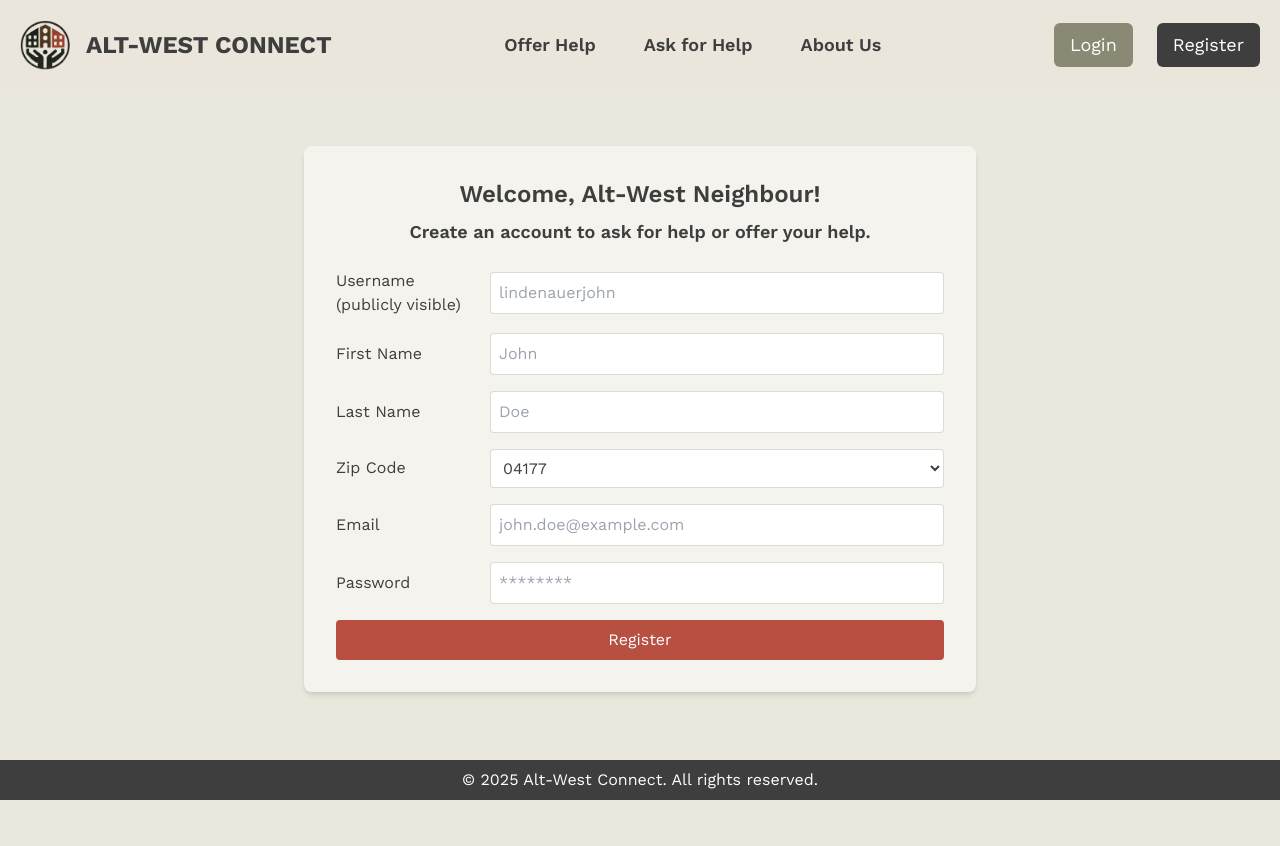
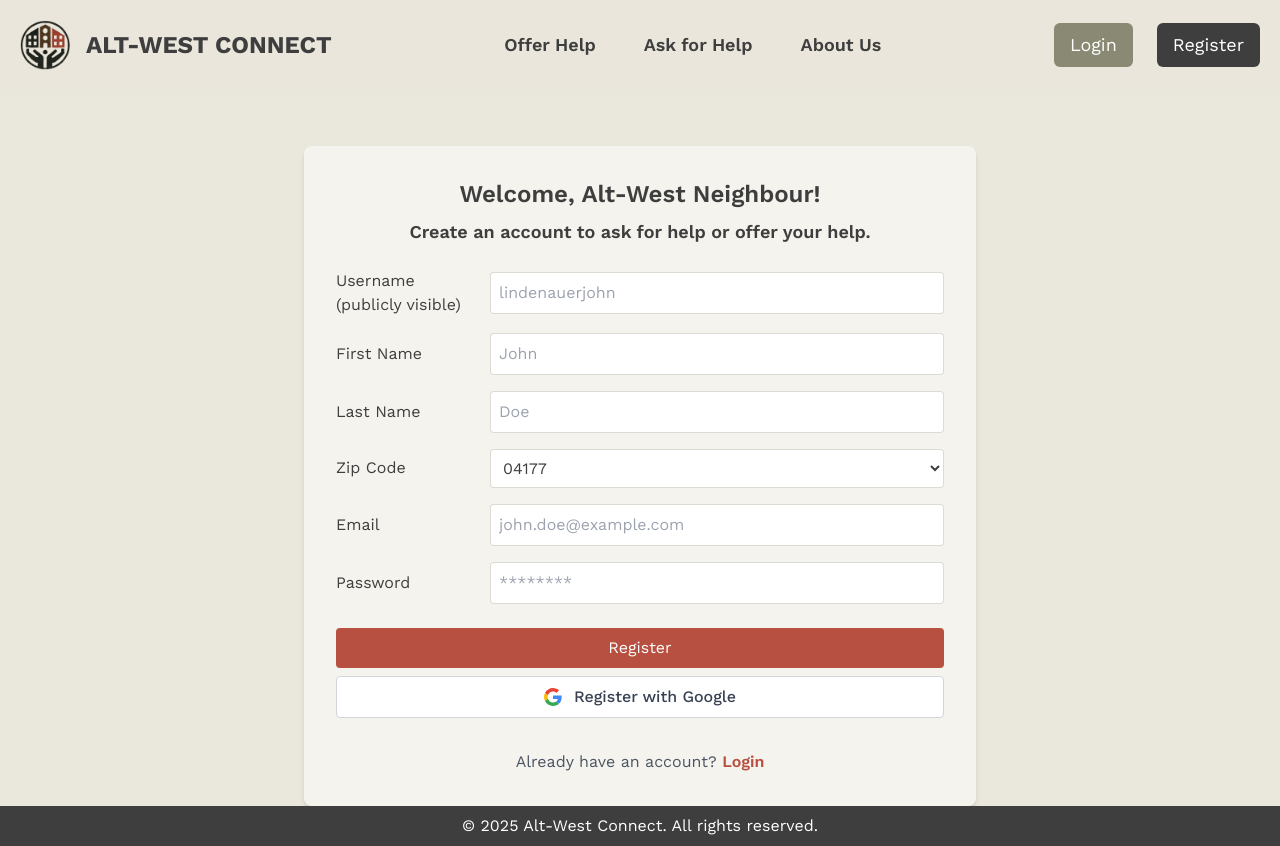
Before and after one commit to diecatiamonteiro/neighbourhood-helper-fullstack-mern, a React (Vite) app in the folder client/: page /register in a window 1280 px wide. Before the commit the page ends 800 px from the top, so only its background shows below. Built offline with nearby package versions, Linux system fonts and the light colour scheme; no server answers; a web font is replaced by a local one.

Commit message:
Added Google login functionality and link to login/register if user is (not) registered

```diff
--- a/client/package.json
+++ b/client/package.json
@@ -10,6 +10,7 @@
     "preview": "vite preview"
   },
   "dependencies": {
+    "@react-oauth/google": "^0.12.1",
     "axios": "^1.7.9",
     "date-fns": "^4.1.0",
     "react": "^19.0.0",
--- a/client/src/api/usersApi.js
+++ b/client/src/api/usersApi.js
@@ -41,6 +41,28 @@ export const loginUser = async (usersDispatch, loginFormData) => {
       payload: "Invalid email or password.",
     }); // Provide a consistent user-friendly message regardless of the error type
     throw error; // Need to throw error to stop the function and show error message
+  } finally {
+    usersDispatch({ type: "SET_LOADING_USERS", payload: false });
+  }
+};
+
+// Login with Google
+export const loginWithGoogle = async (usersDispatch, accessToken) => {
+  usersDispatch({ type: "SET_LOADING_USERS", payload: true });
+  try {
+    const response = await axios.post("/users/login/google", { accessToken });
+
+    usersDispatch({
+      type: "LOGIN_USER",
+      payload: { user: response.data.data },
+    });
+    return response.data;
+  } catch (error) {
+    usersDispatch({
+      type: "SET_ERROR_USERS",
+      payload: error.response?.data?.message || "Failed to login with Google.",
+    });
+    throw error;
   } finally {
     usersDispatch({ type: "SET_LOADING_USERS", payload: false });
   }
--- /dev/null
+++ b/client/src/components/GoogleIcon.jsx
@@ -0,0 +1,13 @@
+import React from 'react';
+
+export default function GoogleIcon() {
+  return (
+    <svg width="18" height="18" xmlns="http://www.w3.org/2000/svg" viewBox="0 0 48 48">
+      <path fill="#EA4335" d="M24 9.5c3.54 0 6.71 1.22 9.21 3.6l6.85-6.85C35.9 2.38 30.47 0 24 0 14.62 0 6.51 5.38 2.56 13.22l7.98 6.19C12.43 13.72 17.74 9.5 24 9.5z"/>
+      <path fill="#4285F4" d="M46.98 24.55c0-1.57-.15-3.09-.38-4.55H24v9.02h12.94c-.58 2.96-2.26 5.48-4.78 7.18l7.73 6c4.51-4.18 7.09-10.36 7.09-17.65z"/>
+      <path fill="#FBBC05" d="M10.53 28.59c-.48-1.45-.76-2.99-.76-4.59s.27-3.14.76-4.59l-7.98-6.19C.92 16.46 0 20.12 0 24c0 3.88.92 7.54 2.56 10.78l7.97-6.19z"/>
+      <path fill="#34A853" d="M24 48c6.48 0 11.93-2.13 15.89-5.81l-7.73-6c-2.15 1.45-4.92 2.3-8.16 2.3-6.26 0-11.57-4.22-13.47-9.91l-7.98 6.19C6.51 42.62 14.62 48 24 48z"/>
+      <path fill="none" d="M0 0h48v48H0z"/>
+    </svg>
+  );
+}
--- a/client/src/components/LoginForm.jsx
+++ b/client/src/components/LoginForm.jsx
@@ -1,7 +1,9 @@
 import React, { useContext, useState } from "react";
 import { DataContext } from "../contexts/Context";
-import { loginUser } from "../api/usersApi";
-import { useNavigate } from "react-router-dom";
+import { loginUser, loginWithGoogle } from "../api/usersApi";
+import { useNavigate, Link } from "react-router-dom";
+import { useGoogleLogin } from "@react-oauth/google";
+import GoogleIcon from "../components/GoogleIcon";
 
 export default function LoginForm() {
   const navigate = useNavigate();
@@ -30,9 +32,29 @@ export default function LoginForm() {
     const result = await loginUser(usersDispatch, formData);
 
     if (result) {
-      navigate("/")
+      navigate("/");
     }
   };
+
+  const handleLoginWithGoogle = useGoogleLogin({
+    onSuccess: async (tokenResponse) => {
+      setShowMessages(true);
+      const result = await loginWithGoogle(
+        usersDispatch,
+        tokenResponse.access_token
+      );
+      if (result) {
+        navigate("/");
+      }
+    },
+    onError: (error) => {
+      setShowMessages(true);
+      usersDispatch({
+        type: "SET_ERROR_USERS",
+        payload: "Failed to connect with Google. Please try again.",
+      });
+    },
+  });
 
   return (
     <form
@@ -96,14 +118,35 @@ export default function LoginForm() {
           </div>
         )}
 
-        {/* Login Button */}
+        {/* Login Buttons */}
+        <div className="flex flex-wrap gap-2 mt-2">
           <button
             type="submit"
             disabled={isLoading}
-          className="w-full bg-brick text-white mt-0 py-2 px-4 rounded hover:bg-brickHover transition-colors duration-200 disabled:opacity-50 disabled:cursor-not-allowed"
+            className="w-full bg-brick text-white py-2 px-4 rounded hover:bg-brickHover transition-colors duration-200 disabled:opacity-50 disabled:cursor-not-allowed"
           >
             {isLoading ? "Logging in..." : "Login"}
           </button>
+          <button
+            type="button"
+            onClick={handleLoginWithGoogle}
+            className="w-full bg-white hover:bg-gray-50 text-gray-700 border border-gray-300 py-2 px-4 rounded transition-colors duration-200 flex items-center justify-center gap-3 font-medium"
+          >
+            <GoogleIcon />
+            Login with Google
+          </button>
+        </div>
+
+        {/* Register Link */}
+        <p className="text-center mt-4 text-gray-600">
+          Don't have an account?{" "}
+          <Link
+            to="/register"
+            className="text-brick hover:text-brickHover font-semibold"
+          >
+            Register
+          </Link>
+        </p>
       </div>
     </form>
   );
--- a/client/src/components/RegisterForm.jsx
+++ b/client/src/components/RegisterForm.jsx
@@ -1,7 +1,10 @@
 import React, { useContext, useState } from "react";
 import { DataContext } from "../contexts/Context";
 import { registerUser } from "../api/usersApi";
-import { useNavigate } from "react-router-dom";
+import { useNavigate, Link } from "react-router-dom";
+import { useGoogleLogin } from "@react-oauth/google";
+import { loginWithGoogle } from "../api/usersApi";
+import GoogleIcon from "../components/GoogleIcon";
 
 export default function RegisterForm() {
   const navigate = useNavigate();
@@ -37,6 +40,26 @@ export default function RegisterForm() {
       navigate("/");
     }
   };
+
+  const handleLoginWithGoogle = useGoogleLogin({
+    onSuccess: async (tokenResponse) => {
+      setShowMessages(true);
+      const result = await loginWithGoogle(
+        usersDispatch,
+        tokenResponse.access_token
+      );
+      if (result) {
+        navigate("/");
+      }
+    },
+    onError: (error) => {
+      setShowMessages(true);
+      usersDispatch({
+        type: "SET_ERROR_USERS",
+        payload: "Failed to connect with Google. Please try again.",
+      });
+    },
+  });
 
   return (
     <form
@@ -216,7 +239,8 @@ export default function RegisterForm() {
           </div>
         )}
 
-        {/* Register Button */}
+        {/* Register Buttons */}
+        <div className="flex flex-wrap gap-2 mt-2">
           <button
             type="submit"
             disabled={isLoading}
@@ -224,6 +248,27 @@ export default function RegisterForm() {
           >
             {isLoading ? "Registering..." : "Register"}
           </button>
+
+          <button
+            type="button"
+            onClick={handleLoginWithGoogle}
+            className="w-full bg-white hover:bg-gray-50 text-gray-700 border border-gray-300 py-2 px-4 rounded transition-colors duration-200 flex items-center justify-center gap-3 font-medium"
+          >
+            <GoogleIcon />
+            Register with Google
+          </button>
+        </div>
+
+        {/* Login Link */}
+        <p className="text-center mt-4 text-gray-600">
+          Already have an account?{" "}
+          <Link
+            to="/login"
+            className="text-brick hover:text-brickHover font-semibold"
+          >
+            Login
+          </Link>
+        </p>
       </div>
     </form>
   );
--- a/client/src/main.jsx
+++ b/client/src/main.jsx
@@ -4,13 +4,16 @@ import App from "./App.jsx";
 import { DataProvider } from "./contexts/Context.jsx";
 import { setAxiosDefaults } from "./utils/axiosConfig.js";
 import { BrowserRouter } from "react-router-dom";
+import { GoogleOAuthProvider } from "@react-oauth/google";
 
 setAxiosDefaults();
 
 createRoot(document.getElementById("root")).render(
   <BrowserRouter>
     <DataProvider>
-      <App />
+      <GoogleOAuthProvider clientId={import.meta.env.VITE_CLIENT_ID}>
+        <App />
+      </GoogleOAuthProvider>
     </DataProvider>
   </BrowserRouter>
 );
--- a/client/src/utils/axiosConfig.js
+++ b/client/src/utils/axiosConfig.js
@@ -4,7 +4,8 @@
 import axios from "axios";
 
 export const setAxiosDefaults = () => {
-  axios.defaults.baseURL = import.meta.env.VITE_BACKEND_URL;
+  const baseURL = import.meta.env.VITE_BACKEND_URL;
+  axios.defaults.baseURL = baseURL;
   axios.defaults.withCredentials = true;
   axios.defaults.headers.common['Content-Type'] = 'application/json';
 };
```
Also changed, not shown: 2 other files (tests, documents, lock files or other folders). Lines whose indentation alone changed are shown as unchanged.
